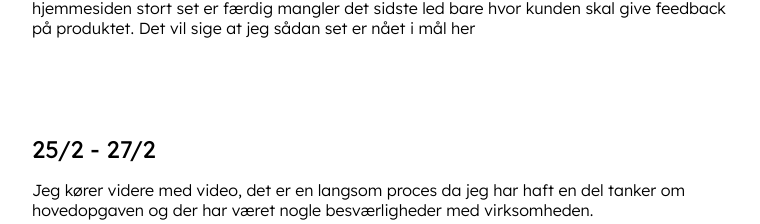
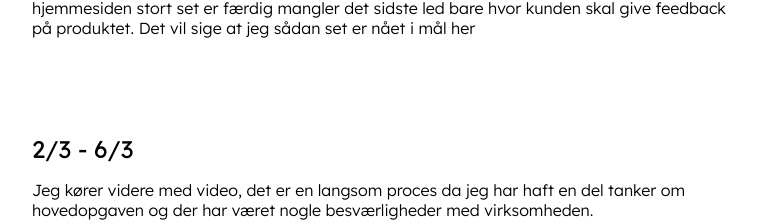
Before and after one commit to AlbertHetting/AlbertHetting.github.io, a React (Vite) app: page /blog in a window 1280 px wide. Shown: the part 1520-1744 px from the top of the page, without its empty margins (258-1018 px from the left). Built offline with nearby package versions, Linux system fonts and the light colour scheme; the HTML template or start-up script is replaced by a standard one.

Commit message:
final fix

```diff
--- a/src/pages/Blog.jsx
+++ b/src/pages/Blog.jsx
@@ -108,7 +108,7 @@ export default function Blog() {
       <div className="BlogSectionMain">
         <div className="things reveal4 stagger">
           <div className="Daily">
-            <h1> 25/2 - 27/2 </h1>
+            <h1> 2/3 - 6/3 </h1>
             <p className="PText">
               Jeg kører videre med video, det er en langsom proces da jeg har
               haft en del tanker om hovedopgaven og der har været nogle
```
